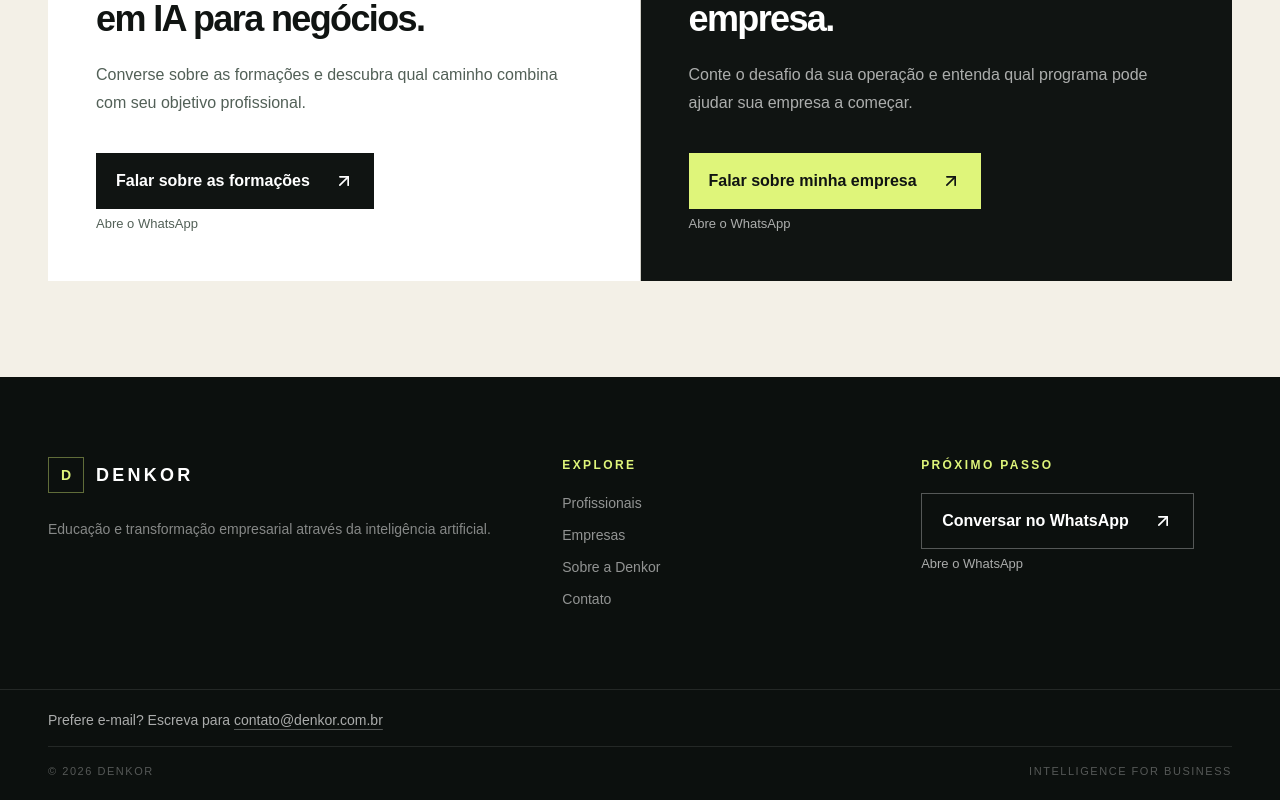
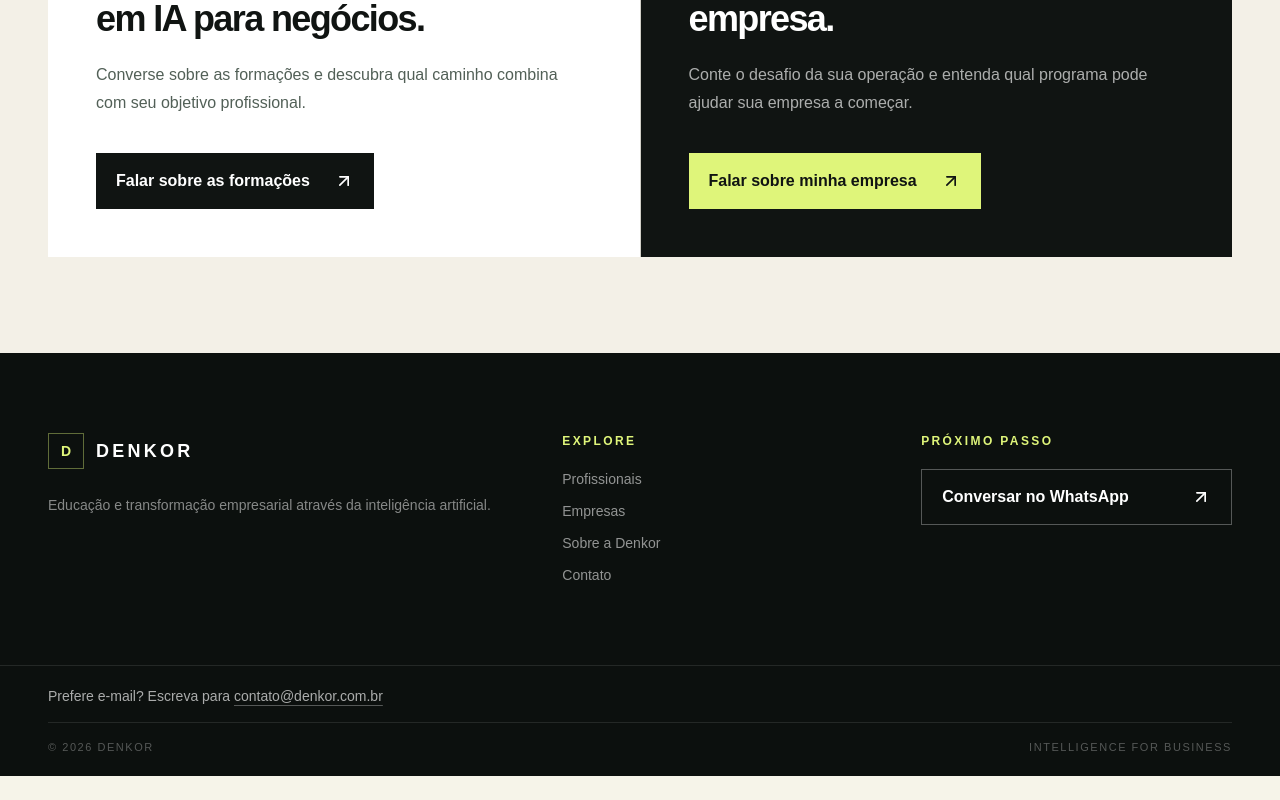
Before and after one commit to vitorguitarfive-dotcom/CODEX, a Next.js app: page /contato in a window 1280 px wide. Shown: the part 1082-1882 px from the top of the page. After the commit the page ends 1858 px from the top, so only its background shows below. Built offline with nearby package versions, Linux system fonts and the light colour scheme.

Commit message:
Remove WhatsApp CTA microcopy

```diff
--- a/app/contato/page.tsx
+++ b/app/contato/page.tsx
@@ -58,7 +58,6 @@ export default function ContatoPage() {
                   contextKey="contato_empresa"
                   ctaId="cta-final-contato-empresa"
                   position="contato"
-                  microcopyTone="dark"
                 >
                   Falar sobre minha empresa
                 </WhatsAppButton>
--- a/app/page.tsx
+++ b/app/page.tsx
@@ -42,7 +42,6 @@ export default function Home() {
                 contextKey="home_hero_profissional"
                 ctaId="hero-profissional"
                 position="hero"
-                microcopyTone="dark"
               >
                 Quero me tornar especialista
               </WhatsAppButton>
@@ -52,7 +51,6 @@ export default function Home() {
                 position="hero"
                 variant="secondary"
                 className="border-white/30 text-white hover:bg-white hover:text-[#101412] focus-visible:outline-[#dff57a]"
-                microcopyTone="dark"
               >
                 Quero levar IA para minha empresa
               </WhatsAppButton>
--- a/components/ai-diagnostic.tsx
+++ b/components/ai-diagnostic.tsx
@@ -247,7 +247,6 @@ function DiagnosticResultView({
             ctaId="diagnostico-resultado"
             position="diagnostico-resultado"
             extra={{ resultado: result.title }}
-            microcopyTone="dark"
           >
             Falar com a Denkor sobre isso
           </WhatsAppButton>
--- a/components/site-shell.tsx
+++ b/components/site-shell.tsx
@@ -49,7 +49,6 @@ export function SiteHeader() {
             ctaId="header-whatsapp"
             position="header"
             className="min-h-10 px-4 text-sm"
-            microcopyTone="dark"
           >
             Falar no WhatsApp
           </WhatsAppButton>
@@ -74,7 +73,6 @@ export function SiteHeader() {
                 ctaId="header-whatsapp-mobile"
                 position="menu-mobile"
                 className="w-full text-sm"
-                microcopyTone="dark"
               >
                 Falar no WhatsApp
               </WhatsAppButton>
@@ -121,7 +119,6 @@ export function SiteFooter({
               position="footer"
               variant="secondary"
               className="w-full border-white/30 text-white hover:bg-white hover:text-[#101412] focus-visible:outline-[#dff57a]"
-              microcopyTone="dark"
             >
               Conversar no WhatsApp
             </WhatsAppButton>
@@ -187,7 +184,7 @@ export function ClosingCta({
             <ArrowRight className="size-5 transition-transform group-hover:translate-x-1" aria-hidden="true" />
           </Link>
         ) : (
-          <WhatsAppButton contextKey={contextKey} ctaId={ctaId} position="final" microcopyTone="dark">
+          <WhatsAppButton contextKey={contextKey} ctaId={ctaId} position="final">
             {label}
           </WhatsAppButton>
         )}
@@ -222,7 +219,6 @@ export function InnerHero({
                 contextKey={whatsapp.contextKey}
                 ctaId={whatsapp.ctaId}
                 position="hero"
-                microcopyTone="dark"
               >
                 {whatsapp.label}
               </WhatsAppButton>
--- a/components/whatsapp.tsx
+++ b/components/whatsapp.tsx
@@ -23,7 +23,6 @@ type WhatsAppButtonProps = {
   variant?: 'primary' | 'secondary';
   extra?: Omit<WhatsAppLinkExtra, 'utm'>;
   className?: string;
-  microcopyTone?: 'light' | 'dark';
 };
 
 export function WhatsAppButton({
@@ -34,7 +33,6 @@ export function WhatsAppButton({
   variant = 'primary',
   extra,
   className,
-  microcopyTone = 'light',
 }: WhatsAppButtonProps) {
   const [utm, setUtm] = useState<UtmData>(emptyUtm);
 
@@ -50,7 +48,6 @@ export function WhatsAppButton({
   };
 
   return (
-    <span className="inline-flex max-w-full flex-col items-start gap-1.5">
     <a
       id={ctaId}
       href={href}
@@ -68,10 +65,6 @@ export function WhatsAppButton({
       <span>{children}</span>
       <ArrowUpRight className="size-5 shrink-0 transition-transform group-hover:-translate-y-0.5 group-hover:translate-x-0.5" aria-hidden="true" />
     </a>
-      <span className={cn('text-[13px] leading-[18px]', microcopyTone === 'dark' ? 'text-white/65' : 'text-[#526057]')}>
-        Abre o WhatsApp
-      </span>
-    </span>
   );
 }
 
```
Lines whose indentation alone changed are shown as unchanged.
